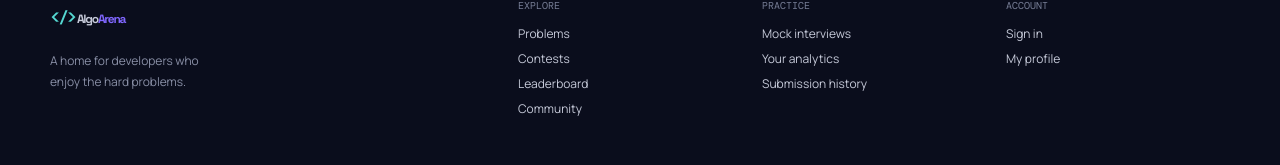
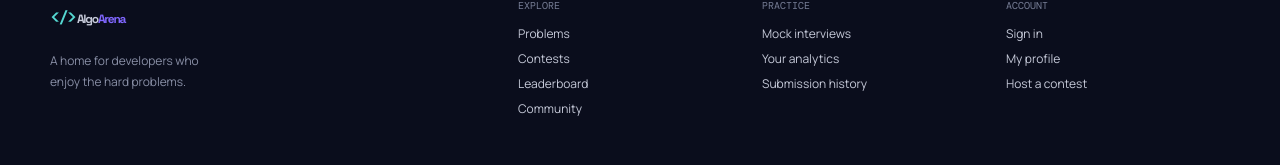
Before and after one commit to onamika-yesmin/algoarena-Front-end, a Next.js app: page / in a window 1280 px wide. Shown: the part 5393-5558 px from the top of the page. Built offline with nearby package versions, Linux system fonts and the light colour scheme; no server answers.

Commit message:
feat(footer): add host a contest links

```diff
--- a/app/_components/home/SiteFooter.tsx
+++ b/app/_components/home/SiteFooter.tsx
@@ -32,6 +32,8 @@ export function SiteFooter() {
           <Link href="/signin">Sign in</Link>
           <Link href="/profile">My profile</Link>
           {!isLoading && user?.role === "admin" && <Link href="/admin">Admin dashboard</Link>}
+          {!isLoading && user?.role === "guest" && <Link href="/admin/contests">Host panel</Link>}
+          {!isLoading && user?.role !== "admin" && user?.role !== "guest" && <Link href="/host">Host a contest</Link>}
         </div>
       </div>
       <div className="footer-bottom section-shell">
```
